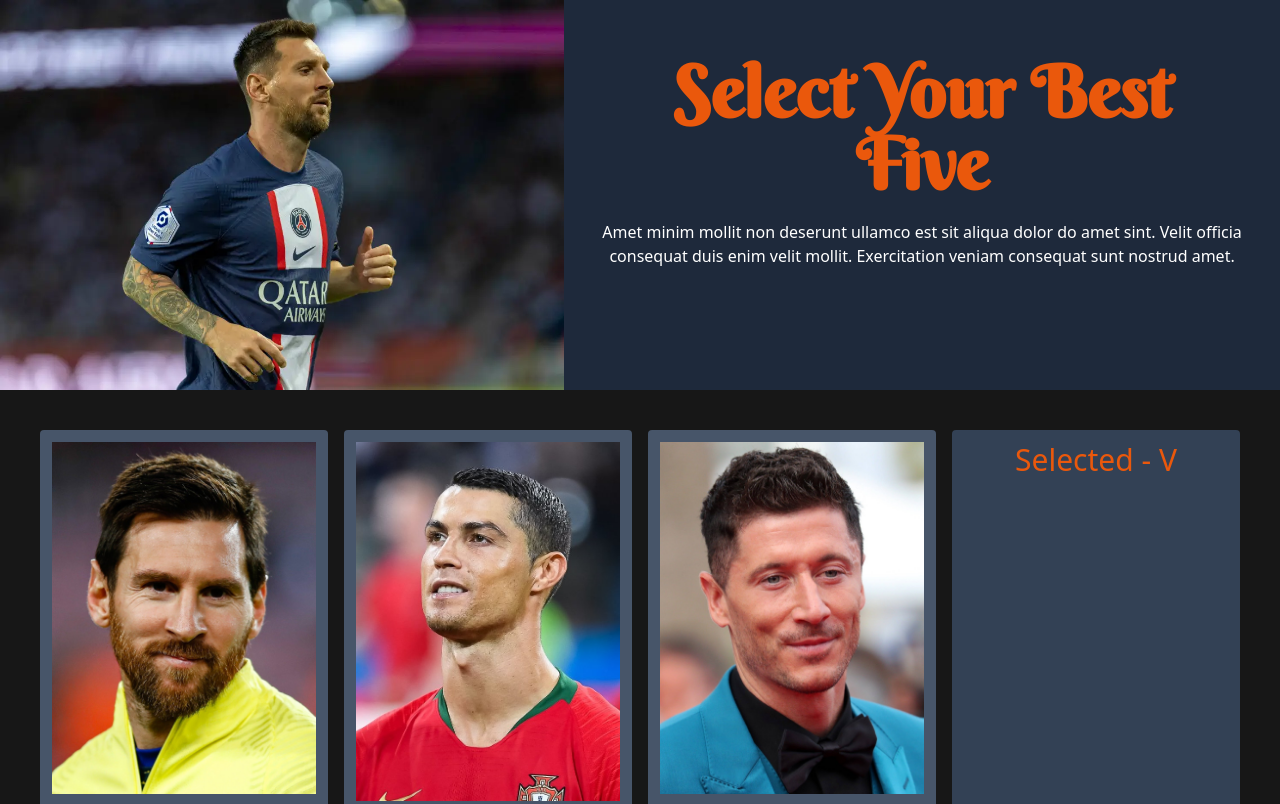
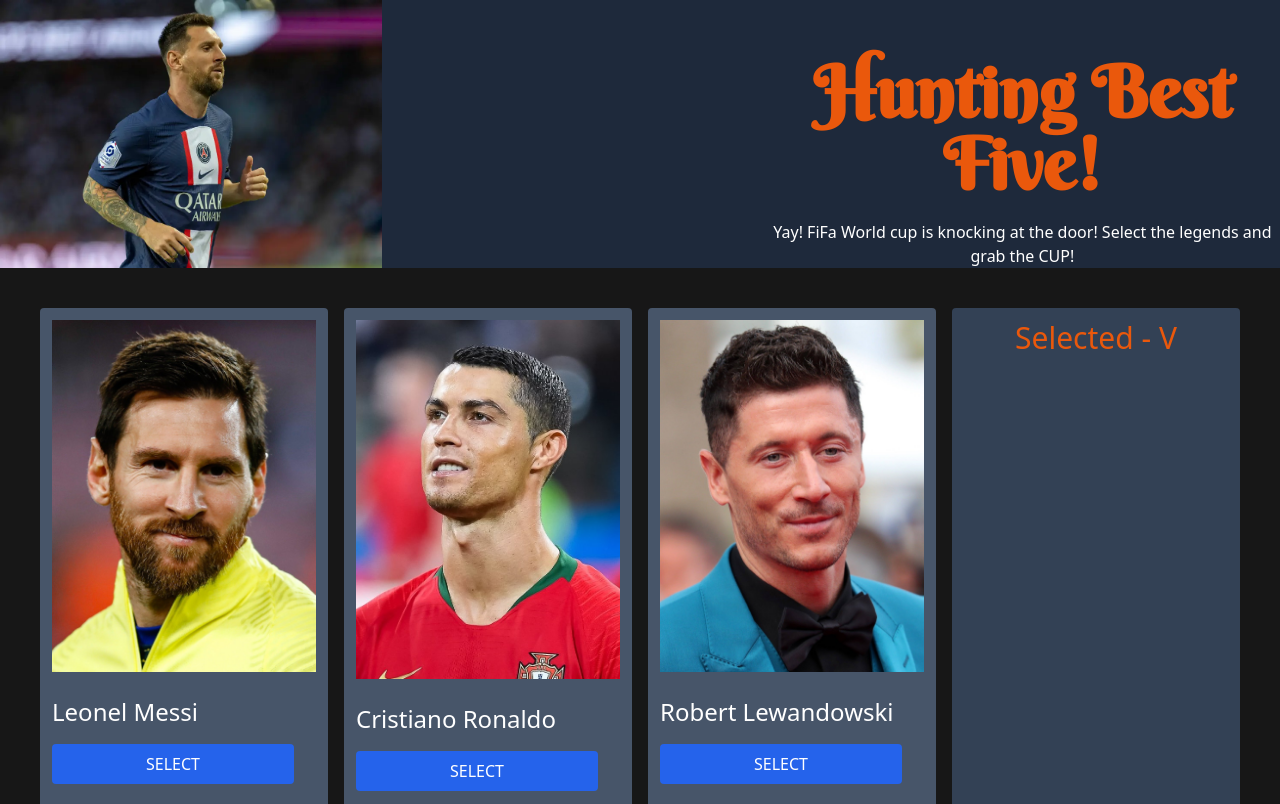
Before and after one commit to MiftahulJannatSiddiqua/best_five_football_assignment5, a plain HTML site: page index.html in a window 1280 px wide. Shown: the top 804 px of the page. Drawn offline with nearby package versions, Linux system fonts and the light colour scheme.

Commit message:
commit added

```diff
--- a/index.html
+++ b/index.html
@@ -12,10 +12,11 @@
     <script src="https://cdn.tailwindcss.com"></script>
     <style>
         .header-img {
-            width: 100%;
+            width: 50%;
             height: 100%;
         }
         .font_family{
+            text-align: right;
             font-family: 'Berkshire Swash', cursive;
         }
         .neymar_img{
@@ -39,9 +40,9 @@
             <div class="">
                 <img class="header-img" src="images/messi_1.png" alt="">
             </div>
-            <div>
-                <h1 class="font-semibold text-orange-600 text-center text-7xl mt-14 mx-10 font_family">Select Your Best Five</h1>
-                <p class="text-white mt-5 text-center">Amet minim mollit non deserunt ullamco est sit aliqua dolor do amet sint. Velit officia consequat duis enim velit mollit. Exercitation veniam consequat sunt nostrud amet.</p>
+            <div class="">
+                <h1 class="font-semibold text-orange-600 text-center text-7xl mt-14 mx-10 font_family">Hunting Best Five!</h1>
+                <p class="text-white mt-5 text-center">Yay! FiFa World cup is knocking at the door!  Select the legends and grab the CUP!</p>
             </div>
         </div>
     </header>
```
